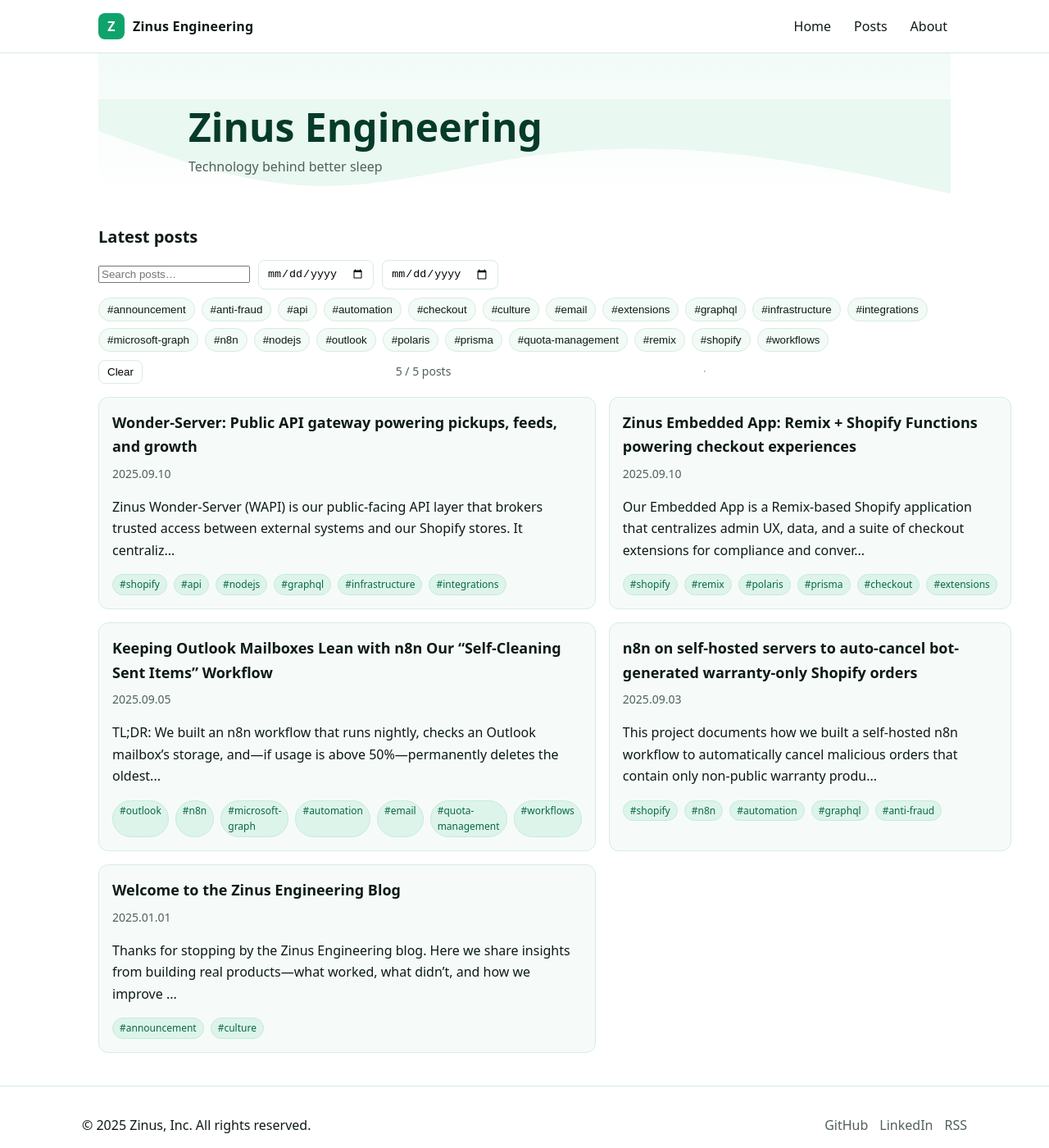
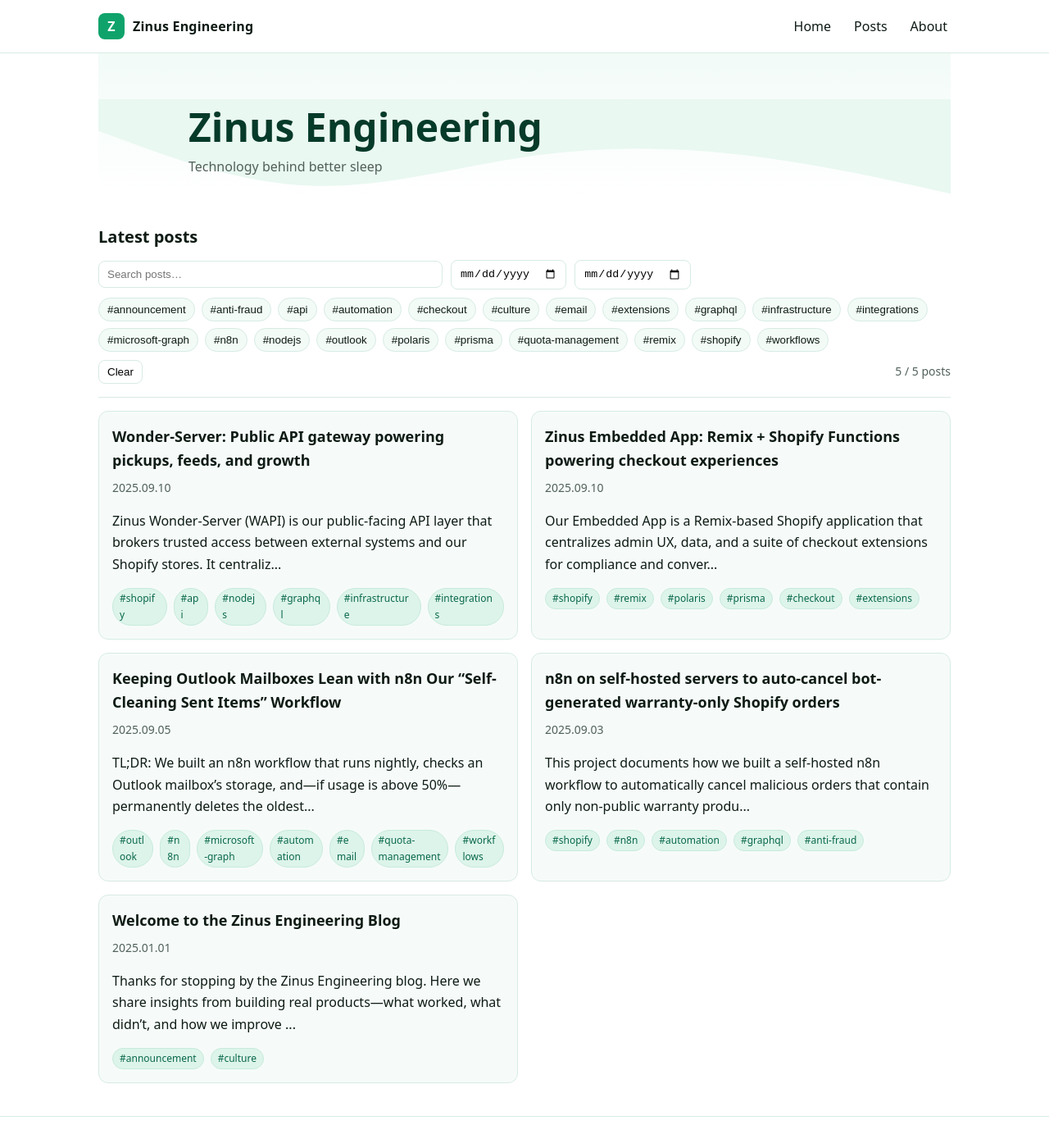
Before and after one commit to Zinus-Inc/Zinus, a Jekyll site: the page built from index.html, in a window 1280 px wide and 1400 px high. Shown: the whole window at 82% size. Built offline with Jekyll 4.4.1, drawn with Linux system fonts in a browser that asks for light colours; some web fonts are replaced.

Commit message:
style: enhance responsiveness and overflow handling in main.css with global safeguards and media queries

```diff
--- a/assets/css/main.css
+++ b/assets/css/main.css
@@ -96,3 +96,32 @@ body{
 .post-list{list-style:none;margin:0;padding:0;display:grid;gap:10px}
 .post-item{display:flex;align-items:center;gap:8px}
 .tag-list-inline .tag{margin-left:6px}
+
+/* Global responsive safeguards */
+html,body{overflow-x:hidden}
+img,svg,video,canvas,iframe,embed,object{max-width:100%;height:auto}
+
+/* Prevent long words/URLs from causing overflow */
+.post-card,.post__content,.post-card__title a{overflow-wrap:anywhere;word-break:break-word}
+
+/* Home controls: make search input responsive like posts page */
+#home-post-search{flex:1 1 260px;max-width:420px;padding:8px 10px;border:1px solid var(--border);border-radius:8px}
+
+/* Ensure hr inside flex wraps to full line without overflow */
+.post-controls hr{flex-basis:100%;width:100%;border:0;border-top:1px solid var(--border);margin:6px 0 0}
+
+/* Small-screen tweaks */
+@media (max-width:640px){
+  .hero__title{font-size:34px}
+  .header__inner{flex-wrap:wrap}
+  .footer__inner{flex-wrap:wrap}
+}
+
+/* Additional mobile overflow fixes */
+.post-item{flex-wrap:wrap}
+.post-item a{overflow-wrap:anywhere;word-break:break-word}
+
+@media (max-width:760px){
+  .header__inner{height:auto;flex-wrap:wrap}
+  .nav{width:100%}
+}
```
